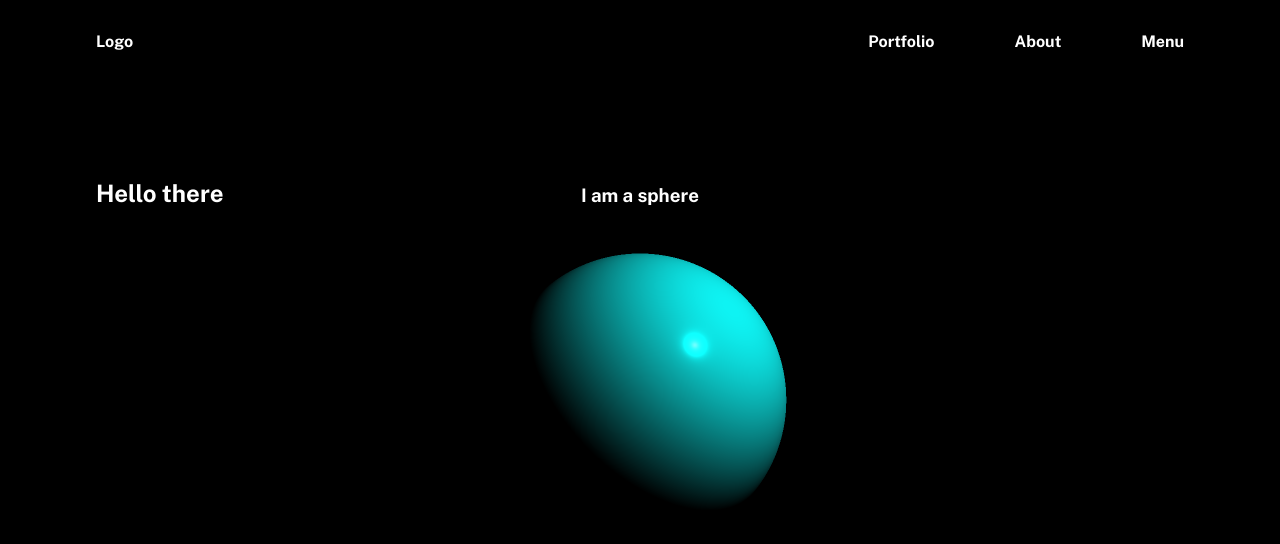
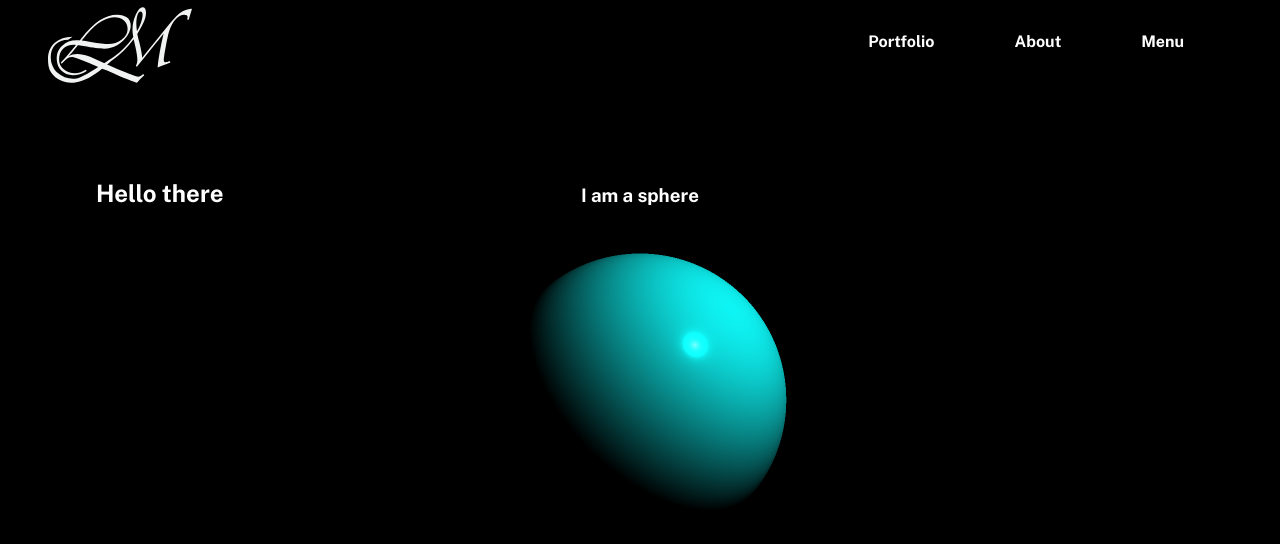
Before and after one commit to Lukem20/3D-Sphere, a website built with Vite: page index.html in a window 1280 px wide. Built offline with nearby package versions, Linux system fonts and the light colour scheme; animation ran at ten frames a second.

Commit message:
added logo

```diff
--- a/index.html
+++ b/index.html
@@ -12,7 +12,9 @@
   <body>
     <canvas class="webgl"></canvas>
     <nav>
-      <a href="/">Logo</a>
+      <a href="/">
+        <img src="portfolioLogo.svg" alt="Cursive LM monogram logo">
+      </a>
       <ul>
         <li>Portfolio</li>
         <li>About</li>
--- a/style.css
+++ b/style.css
@@ -8,6 +8,16 @@
 body,
 html {
   overflow-x: hidden;
+}
+
+img {
+  position: absolute;
+  top: 0;
+  left: 0;
+  padding-left: 3rem;
+  padding-right: 3rem;
+  height: 90px;
+  width: 240px;
 }
 
 .webgl {
```
Also changed, not shown: public/portfolioLogo.svg (added).
